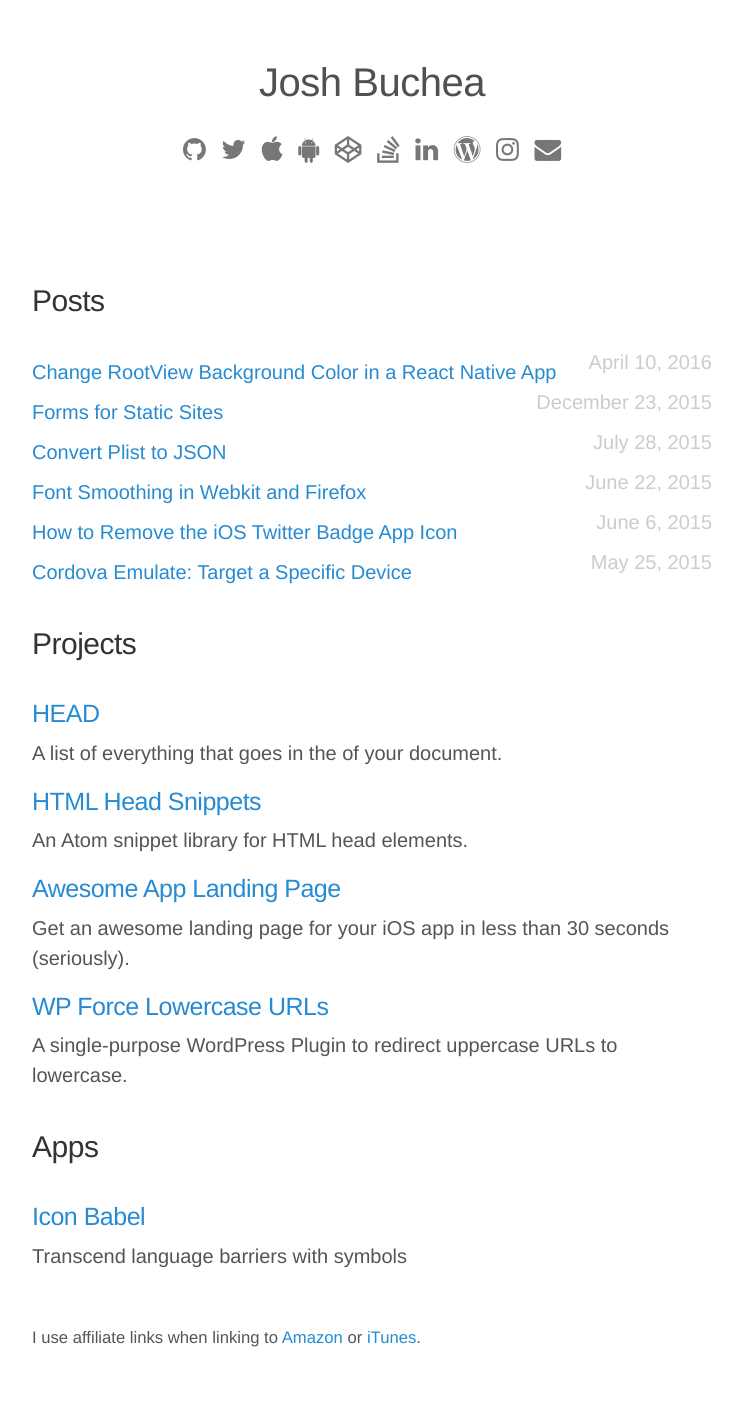
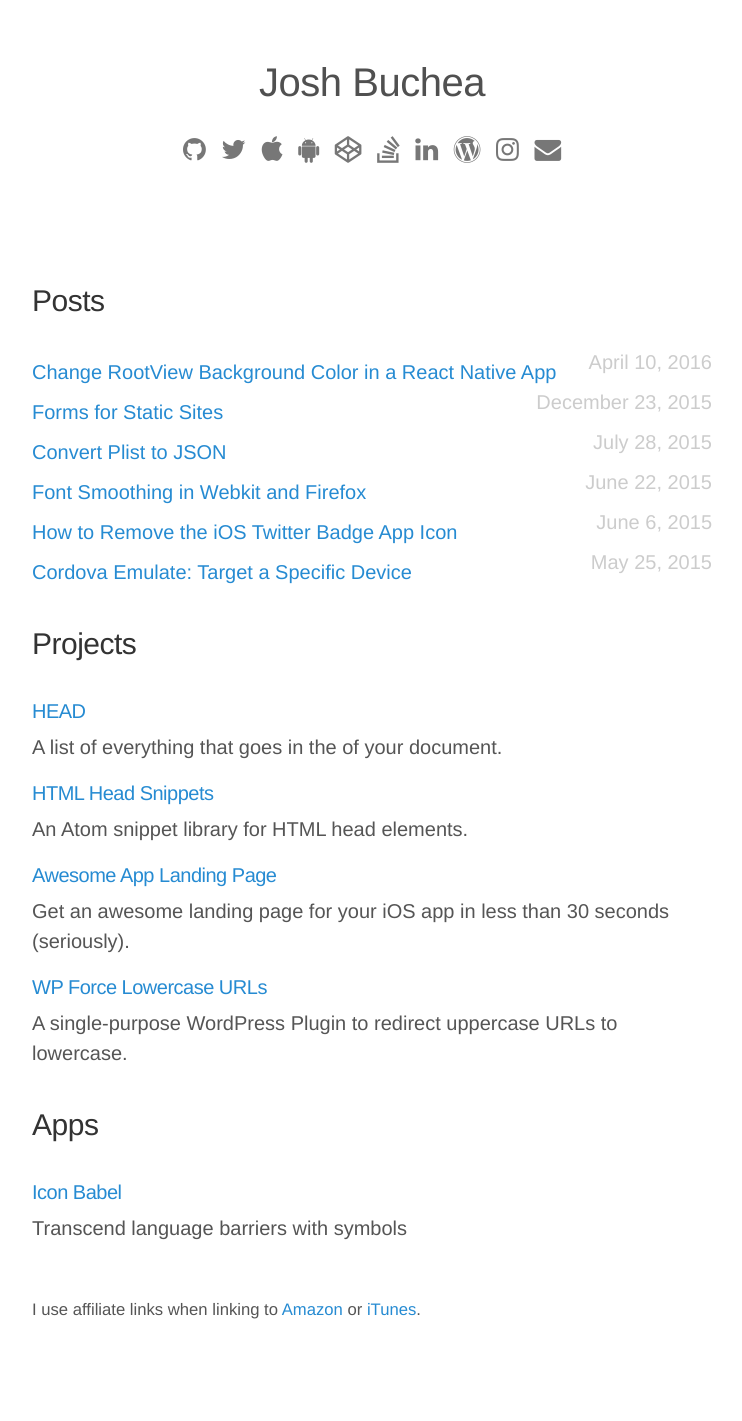
Before and after one commit to joshbuchea/joshbuchea.com, a Jekyll site: the page built from index.html, in a window 1280 px wide. Shown: the whole page, without its empty margins (268-1010 px from the left). Built offline with Jekyll 4.4.1, drawn with Linux system fonts in a browser that asks for light colours; nearby versions of some CDN libraries; after the commit the page ends 1393 px from its top, so only the background shows below that.

Commit message:
[C] Reduce header font size for projects & apps

```diff
--- a/index.html
+++ b/index.html
@@ -17,34 +17,34 @@ title: Home
 <h2 class="section-title">Projects</h2>
 
 <div class="projects">
-  <h3>
+  <h4>
     <a target="_blank" href="https://github.com/joshbuchea/HEAD">HEAD</a>
-  </h3>
+  </h4>
   <p>A list of everything that goes in the <head> of your document.</p>
 
-  <h3>
+  <h4>
     <a target="_blank" href="https://atom.io/packages/html-head-snippets">HTML Head Snippets</a>
-  </h3>
+  </h4>
   <p>An Atom snippet library for HTML head elements.</p>
 
-  <h3>
+  <h4>
     <a target="_blank" href="https://github.com/joshbuchea/awesome-app-landing-page">Awesome App Landing Page</a>
-  </h3>
+  </h4>
   <p>Get an awesome landing page for your iOS app in less than 30 seconds (seriously).</p>
 
-  <h3>
+  <h4>
     <a target="_blank" href="https://github.com/joshbuchea/wp-force-lowercase-urls">
       WP Force Lowercase URLs
     </a>
-  </h3>
+  </h4>
   <p>A single-purpose WordPress Plugin to redirect uppercase URLs to lowercase.</p>
 </div>
 
 <h2 class="section-title">Apps</h2>
 
 <div class="apps">
-  <h3>
+  <h4>
     <a target="_blank" href="https://itunes.apple.com/app/id1109109105?mt=8">Icon Babel</a>
-  </h3>
+  </h4>
   <p>Transcend language barriers with symbols</p>
 </div>
```
